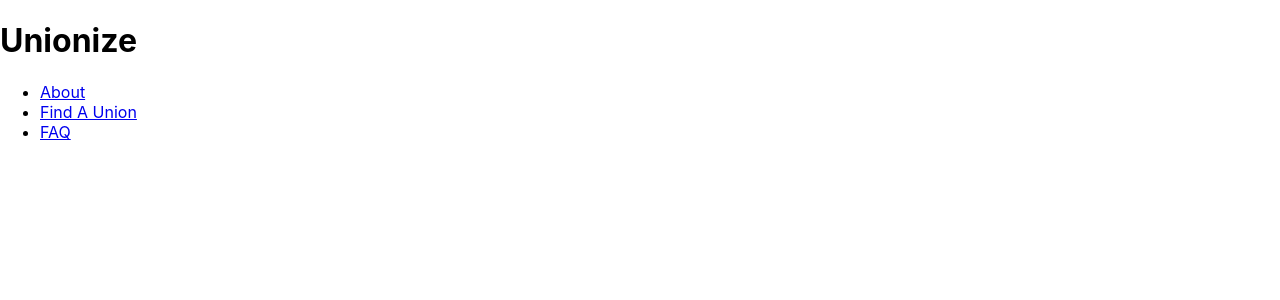
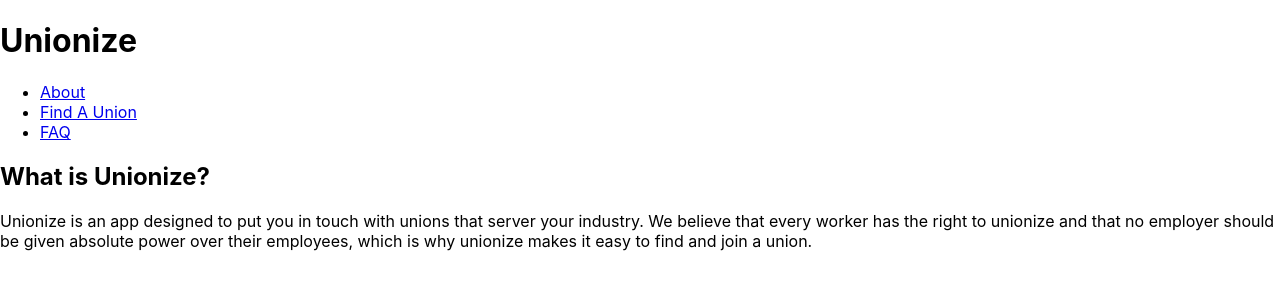
Before and after one commit to alannabouloy/unionize-app, a React (Create React App) app: page / in a window 1280 px wide. Shown: the top 300 px of the page. Built offline with nearby package versions, Linux system fonts and the light colour scheme.

Commit message:
created About Page components

```diff
--- a/public/index.html
+++ b/public/index.html
@@ -24,7 +24,7 @@
       work correctly both with client-side routing and a non-root public URL.
       Learn how to configure a non-root public URL by running `npm run build`.
     -->
-    <title>React App</title>
+    <title>Unionize</title>
   </head>
   <body>
     <noscript>You need to enable JavaScript to run this app.</noscript>
--- /dev/null
+++ b/src/components/SectionHeading/SectionHeading.js
@@ -0,0 +1,10 @@
+import React from 'react'
+import './SectionHeading.css'
+
+export default function SectionHeading(props){
+    return(
+        <div  className={`section-heading ${props.className}`}>
+            <h2>{props.text}</h2>
+        </div>
+    )
+}
--- a/src/routes/AboutPage/AboutPage.js
+++ b/src/routes/AboutPage/AboutPage.js
@@ -1,11 +1,20 @@
 import React, { Component } from 'react'
+import SectionHeading from '../../components/SectionHeading/SectionHeading'
 import './AboutPage.css'
 
 export default class AboutPage extends Component {
     render(){
         return(
             <section className='about-page'>
-
+                <SectionHeading className='about-heading' text='What is Unionize?'/>
+                <div className='about-msg'>
+                    <p>
+                        Unionize is an app designed to put you in touch with unions that server your industry.
+                        We believe that every worker has the right to unionize and that no employer
+                        should be given absolute power over their employees, which is why unionize makes it easy
+                        to find and join a union.
+                    </p>
+                </div>
             </section>
         )
     }
```
Also changed, not shown: src/components/SectionHeading/SectionHeading.css (added).
